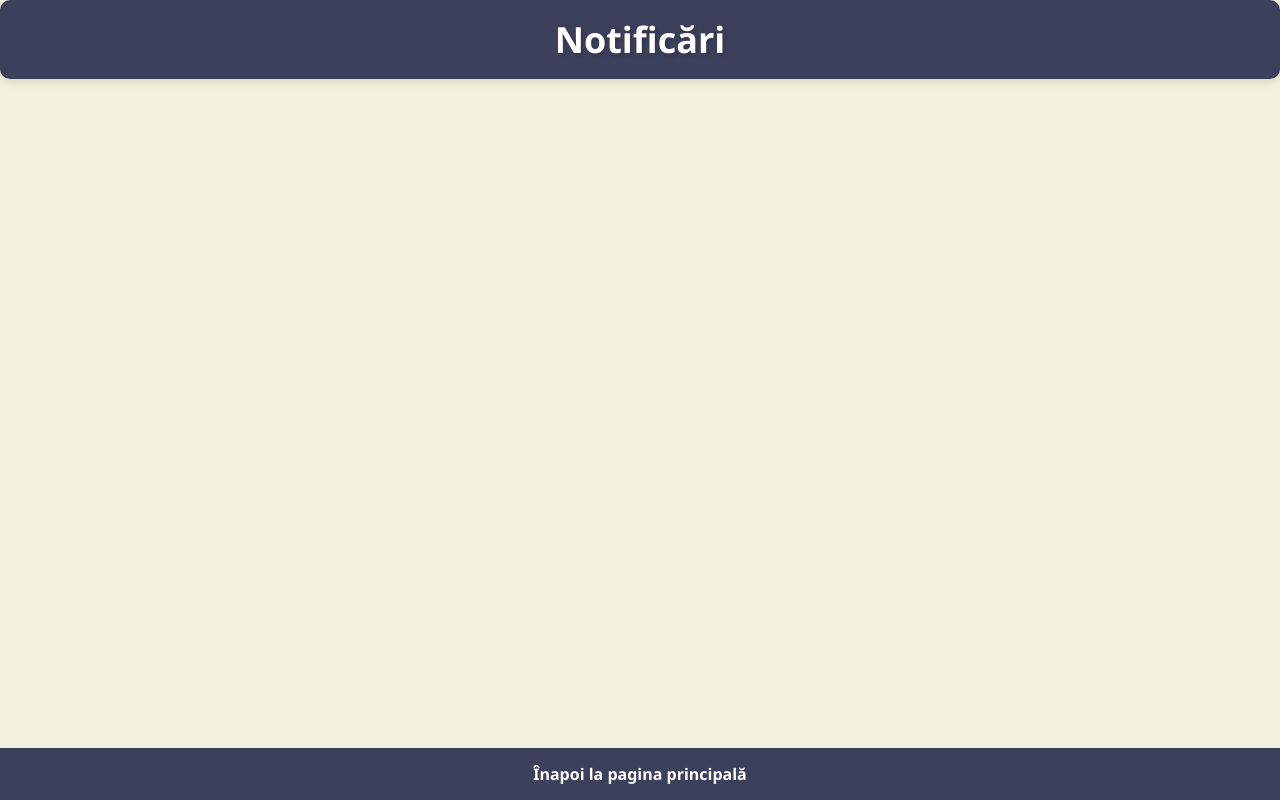
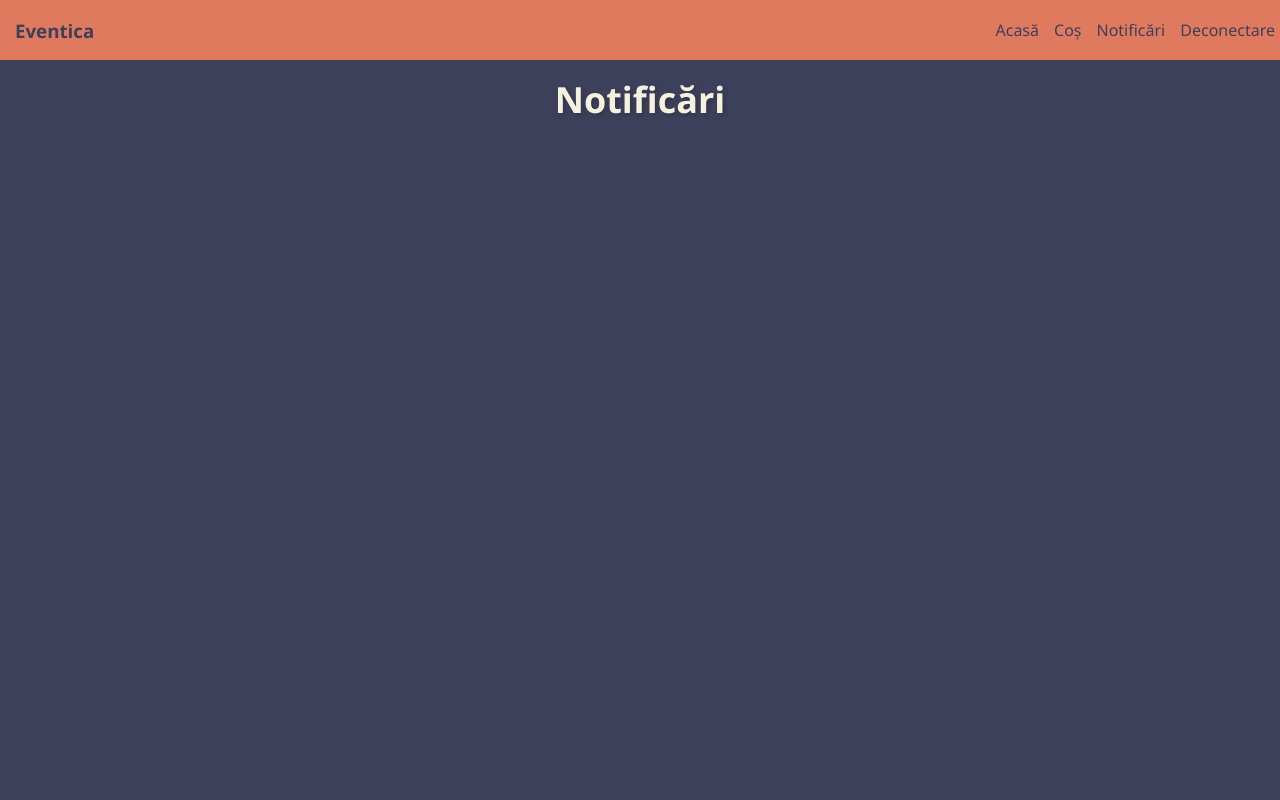
Before and after one commit to andreeaPadeanu/manager_evenimente, a PHP site: page /notificari.php in a window 1280 px wide. Run offline with PHP 8.4, Linux system fonts and the light colour scheme; the visitor is signed in with stand-in values (Sample User, id 1); data that the repository does not hold is empty.

Commit message:
notificari+cos

```diff
--- a/config.php
+++ b/config.php
@@ -2,7 +2,7 @@
 $host = "localhost";
 $username = "root";
 $password = "root";
-$database = "evenimente";
+$database = "evenimente1";
 
 // Configurare a locației socket-ului MAMP
 $socket = '/Applications/MAMP/tmp/mysql/mysql.sock';
--- a/cos.php
+++ b/cos.php
@@ -97,7 +97,7 @@ if (isset($_POST['adauga_cos']) && isset($_POST['eveniment_id'])) {
                     } else {
                         echo "<p>Coșul tău este gol.</p>";
                     }
-                    echo "<button type='submit' name='achizitie'>Achiziționează</button>";
+                    // echo "<button type='submit' name='achizitie'">Achiziționează</button>";
                     ?>
                 </ul>
             </form>
@@ -111,7 +111,7 @@ if (isset($_POST['adauga_cos']) && isset($_POST['eveniment_id'])) {
     </div>
 <script>
     function redirectToIndex() {
-        window.location.href = "index.php";
+        window.location.href = "achizitie.php";
     }
 </script>
     <div class="footer">
--- a/notificari.css
+++ b/notificari.css
@@ -6,41 +6,56 @@
 
 body {
     scroll-behavior: smooth;
-    background-color: #f4f1de; /* Alb */
+    background-color: #3d405b;
+    color: #f4f1de;
     font-family: 'Segoe UI', Tahoma, Geneva, Verdana, sans-serif;
     padding-bottom: 60px; /* Adăugat un spațiu pentru footer */
 }
 
-.header {
-    background-color: #3d405b; /* Albastru inchis */
-    padding: 15px;
-    text-align: right;
+
+.title {
+    color: #3d405b;
+    margin: 15px;
 }
 
-.header a {
-    color: #3d405b; /* Alb */
-    text-decoration: none;
-    font-size: 16px;
-    margin-right: 20px;
+.header {
+    display: flex;
+    justify-content: space-between;
+    align-items: center;
+    background-color: #e07a5f;
+    top: 0;
+    left: 0;
+    right: 0;
+    margin-top: 0;
+    height: 60px;
 }
+
 .title {
     text-align: center;
-    margin-bottom: 20px;
-    background-color: #3d405b; /* Roz deschis */
-    padding: 15px;
-    border-radius: 10px;
-    box-shadow: 0 4px 8px rgba(0, 0, 0, 0.1);
 }
 
 .title h1 {
-    color:  #ffffff  ; /* Albastru inchis */
+    color: #f4f1de;
     font-size: 36px;
     font-weight: bold;
     text-shadow: 2px 2px 4px rgba(0, 0, 0, 0.2);
     margin: 0; /* Elimină marginul implicit pentru h1 */
 }
 
+.top-right-menu {
+    display: flex;
+    gap: 15px;
+    margin-right: 5px;
+    font-size: medium;
+}
 
+.top-right-menu a {
+    text-decoration: none;
+    color: #3d405b;
+}
+.top-right-menu a:hover{
+    color:#eab69f;
+}
 
 .notificare-container {
     max-width: 1500px;
@@ -52,18 +67,16 @@ body {
     margin-bottom: 20px;
 }
 
-
-
 .notificare {
     width: 90%;
     max-width: 1500px;
     margin: 20px auto;
     padding: 15px;
-    background-color: #eab69f; /* Roz deschis */
+    background-color: #eab69f;
     text-align: center;
     border-radius: 8px;
     box-shadow: 2px 2px 5px rgba(0, 0, 0, 0.3);
-    color: #3d405b; /* Albastru inchis */
+    color: #3d405b;
 }
 
 .notificare p {
@@ -77,7 +90,7 @@ body {
 }
 
 .notificare input[type="submit"] {
-    background-color: #e07a5f; /* Roz inchis */
+    background-color: #e07a5f;
     border: 0;
     border-radius: 4px;
     outline: none;
@@ -87,13 +100,13 @@ body {
     text-transform: uppercase;
     font-size: 10px;
     font-weight: 600;
-    color: #fff; /* Alb */
+    color: #f4f1de;
     cursor: pointer;
     transition: 0.25s;
 }
 
 .notificare input[type="submit"]:hover {
-    background-color: #f2cc8f; /* Galben */
+    background-color: #f2cc8f;
 }
 
 .footer-link {
@@ -101,8 +114,8 @@ body {
     bottom: 0;
     left: 0;
     width: 100%;
-    background-color: #3d405b; /* Albastru inchis */
-    color: #fff; /* Alb */
+    background-color: #3d405b;
+    color: #f4f1de;
     text-decoration: none;
     text-align: center;
     padding: 15px; /* Ajustat pentru a mări zona clicabilă */
--- a/notificari.php
+++ b/notificari.php
@@ -37,6 +37,16 @@ $stmt_notificari->bind_result($id_notificare, $mesaj);
 </head>
 
 <body>
+<header class="header">
+        <h3 class="title">Eventica</h3>
+        <div class="top-right-menu">
+            <a href="index.php">Acasă</a>
+            <a href="cos.php">Coș</a>
+            <a href="notificari.php">Notificări</a>
+            <a href="logout.php">Deconectare</a>
+        </div>
+    </header>
+
     <div class="title">
         <h1>Notificări</h1>
     </div>
@@ -57,7 +67,7 @@ $stmt_notificari->bind_result($id_notificare, $mesaj);
     }
     ?>
 
-    <a href="index.php" class="footer-link">Înapoi la pagina principală</a>
+    <!-- <a href="index.php" class="footer-link">Înapoi la pagina principală</a> -->
 </body>
 
 </html>
```
Also changed, not shown: cos.css (+6 -4 lines), 1 other file.
